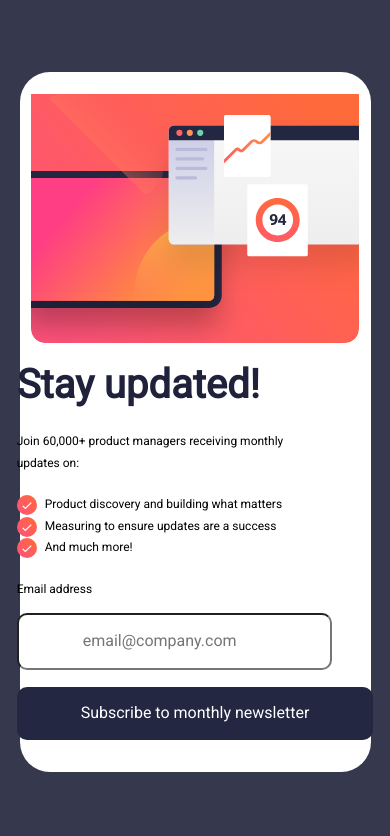
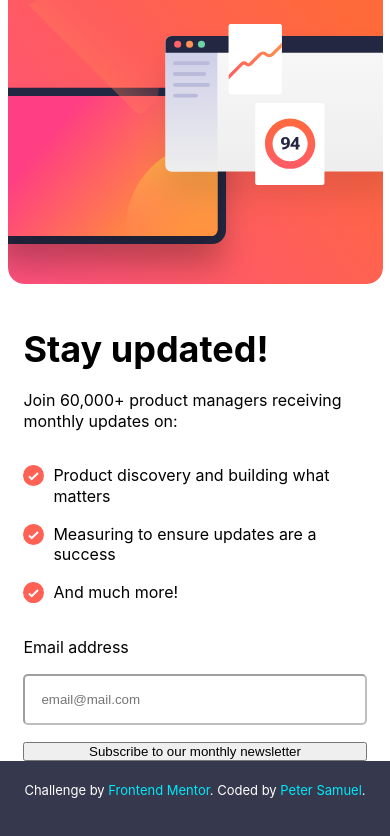
Before and after one commit to PeterSamuel2001/Newsletter-Signup, a plain HTML site: page index.html in a window 390 px wide. Drawn offline with Linux system fonts and the light colour scheme.

Commit message:
Add files via upload

```diff
--- a/index.html
+++ b/index.html
@@ -5,76 +5,68 @@
   <meta charset="UTF-8">
   <meta name="viewport" content="width=device-width, initial-scale=1.0">
   <!-- displays site properly based on user's device -->
-  <link rel="preconnect" href="https://fonts.googleapis.com">
-  <link rel="preconnect" href="https://fonts.gstatic.com" crossorigin>
-  <link href="https://fonts.googleapis.com/css2?family=Roboto:ital,wght@0,400;1,700&display=swap" rel="stylesheet">
+  <link rel="stylesheet" href="style.css">
+  <script defer src="script.js"></script>
+  <link rel="stylesheet" href="reset.css">
   <link rel="icon" type="image/png" sizes="32x32" href="./assets/images/favicon-32x32.png">
-  <link rel="stylesheet" href="style.css">
+
   <title>Frontend Mentor | Newsletter sign-up form with success message</title>
 
   <!-- Feel free to remove these styles or customise in your own stylesheet 👍 -->
   <style>
     .attribution {
-      font-size: 11px;
+      color: hsl(0, 0%, 100%);
+      font-size: 13px;
       text-align: center;
     }
 
     .attribution a {
-      color: hsl(228, 45%, 44%);
+      color: hsl(184, 100%, 49%);
     }
   </style>
 </head>
 
 <body>
 
-  <!-- Sign-up form start -->
-  <section>
-    <div class="container">
+  <main>
+    <div class="container" id="container">
       <div class="left">
-        <h1>Stay updated!</h1>
-        <p class="padding-block">Join 60,000+ product managers receiving monthly updates on:</p>
-        <div class="padding-block">
-          <ul>
+        <h1>
+          Stay updated!
+        </h1>
 
-            <li class="p">
-              <p>Product discovery and building what matters</p>
-            </li>
-            <li class="p">
-              <p>Measuring to ensure updates are a success</p>
-            </li>
-            <li class="p">
-              <p>And much more!</p>
-            </li>
-          </ul>
-        </div>
+        <p>
+          Join 60,000+ product managers receiving monthly updates on:
+        </p>
 
-
-        <div class="newsletter padding-block">
-          <p>Email address</p>
-          <input class="email" type="email" placeholder="email@company.com">
-          <button class="subscribe">Subscribe to monthly newsletter</button>
-        </div>
-
-
-        <!--         Thanks for subscribing!
-
-        A confirmation email has been sent to ash@loremcompany.com.
-        Please open it and click the button inside to confirm your subscription.
-
-        Dismiss message -->
-      </div>
-      <div class="right">
         <ul>
-          <li><img class="desktop" src="assets/images/illustration-sign-up-desktop.svg" alt=""></li>
-          <li><img class="mobile" src="assets/images/illustration-sign-up-mobile.svg" alt=""></li>
+          <li>Product discovery and building what matters</li>
+          <li>Measuring to ensure updates are a success</li>
+          <li>And much more!</li>
         </ul>
+        <form>
+          <label for="email">Email address</label>
+          <input class="email-input" id="emailInput" type="email" placeholder="email@mail.com" required>
+          <button class="newsletter-btn button" id="submitEmail" type="submit">Subscribe to our monthly newsletter</button>
+        </form>
       </div>
 
+      <div class="right">
+        <img class="desktop-image" src="assets/images/illustration-sign-up-desktop.svg" alt="">
+        <img class="mobile-image" src="assets/images/illustration-sign-up-mobile.svg" alt="">
+      </div>
+    </div>
 
-    </div>
-  </section>
+    <dialog class="newsletter-modal" id="newsletterModal">
+      <div id="modalMessage"></div> <!-- Add a new element to display messages -->
+      <button class="modal-close-btn button" id="closeModal" type="submit">Dismiss message</button>
+    </dialog>
 
-
+  </main>
+  <div class="attribution">
+    Challenge by <a href="https://www.frontendmentor.io?ref=challenge" target="_blank">Frontend Mentor</a>.
+    Coded by <a href="#">Peter Samuel</a>.
+  </div>
 </body>
 
 </html>
--- /dev/null
+++ b/reset.css
@@ -0,0 +1,77 @@
+*:first-child {
+    margin-top: 0;
+}
+
+*:last-child {
+    margin-bottom: 0;
+}
+
+*,
+*::before,
+*::after {
+    box-sizing: border-box;
+    text-decoration: none;
+    list-style-type: none;
+}
+
+* {
+    margin: 0;
+    padding: 0;
+}
+
+/* Remove list styles on ul, ol elements with a list role, which suggests default styling will be removed */
+ul[role='list'],
+ol[role='list'] {
+    list-style: none;
+}
+
+/* Set core root defaults */
+html:focus-within {
+    scroll-behavior: smooth;
+}
+
+html,
+body {
+    height: 100%;
+    margin: auto;
+}
+
+/* Set core body defaults */
+body {
+    font-family: 'Be Vietnam Pro', sans-serif;
+    font-family: 'Inter', sans-serif;
+    text-rendering: optimizeSpeed;
+    line-height: 1.3;
+
+    overflow-x: hidden;
+}
+
+/* A elements that don't have a class get default styles */
+a:not([class]) {
+    text-decoration-skip-ink: auto;
+}
+
+/* Make images easier to work with */
+img,
+picture,
+svg {
+    max-width: 100%;
+    display: block;
+}
+
+
+/* Remove all animations, transitions and smooth scroll for people that prefer not to see them */
+@media (prefers-reduced-motion: reduce) {
+    html:focus-within {
+        scroll-behavior: auto;
+    }
+
+    *,
+    *::before,
+    *::after {
+        animation-duration: 0.01ms !important;
+        animation-iteration-count: 1 !important;
+        transition-duration: 0.01ms !important;
+        scroll-behavior: auto !important;
+    }
+}
--- /dev/null
+++ b/script.js
@@ -0,0 +1,86 @@
+const openModal = document.getElementById('submitEmail');
+const modal = document.getElementById('newsletterModal');
+const container = document.getElementById('container');
+const closeModal = document.getElementById('closeModal');
+const form = document.querySelector('form');
+const modalMessage = document.getElementById('modalMessage');
+
+openModal.addEventListener('click', () => {
+  const emailInput = document.getElementById('emailInput');
+  const email = emailInput.value.trim();
+
+  if (email === '') {
+    displayMessage("Please enter an email");
+  } else {
+    modal.show();
+    modal.style.display = 'flex';
+    modal.style.flexDirection = 'column';
+    container.style.display = 'none';
+  }
+});
+
+closeModal.addEventListener('click', () => {
+  modal.style.display = 'none';
+  container.style.display = 'flex';
+});
+
+function displayMessage(message) {
+  const emailInput = document.getElementById('emailInput');
+  const email = emailInput.value.trim();
+  const emailPattern = /^[^\s@]+@[^\s@]+\.[^\s@]+$/;
+
+  modalMessage.innerHTML = '';
+
+  if (email.match(emailPattern)) {
+    const imageElement = document.createElement('img');
+    imageElement.src = 'assets/images/icon-success.svg';
+
+    const headingElement = document.createElement('h1');
+    headingElement.textContent = 'Thanks for subscribing!';
+
+    const messageElement = document.createElement('p');
+    messageElement.textContent = message;
+
+    const messageContainer = document.createElement('div');
+    messageContainer.appendChild(imageElement);
+    messageContainer.appendChild(headingElement);
+    messageContainer.appendChild(messageElement);
+
+    imageElement.style.marginBottom = '15px';
+    headingElement.style.marginBottom = '15px';
+    messageElement.style.marginBottom = '15px';
+    modalMessage.style.display = 'block';
+
+    modalMessage.appendChild(messageContainer);
+    modalMessage.style.display = 'block';
+  } else {
+    const messageElement = document.createElement('p');
+    messageElement.textContent = message;
+
+    modalMessage.appendChild(messageElement);
+    modalMessage.style.display = 'block';
+  }
+}
+
+function hideMessage() {
+  modalMessage.textContent = '';
+  modalMessage.style.display = 'none';
+}
+
+function validateEmail() {
+  const emailInput = document.getElementById('emailInput');
+  const email = emailInput.value.trim();
+  const emailPattern = /^[^\s@]+@[^\s@]+\.[^\s@]+$/;
+
+  if (email.match(emailPattern)) {
+    displayMessage("A confirmation email has been sent to " + email + ". Please open it and click the button inside to confirm your subscription.");
+  } else {
+    displayMessage("Invalid email format");
+  }
+}
+
+form.addEventListener('submit', (e) => {
+  e.preventDefault();
+  hideMessage();
+  validateEmail();
+});
--- a/style.css
+++ b/style.css
@@ -1,147 +1,142 @@
-*:first-child {
-    margin-top: 0;
-}
-
-*:last-child {
-    margin-bottom: 0;
-}
-
-*,
-*::before,
-*::after {
-    box-sizing: border-box;
-    text-decoration: none;
-    list-style-type: none;
-}
-
-* {
-    margin: 0;
-    padding: 0;
-    font: inherit
-}
-
-/* Remove list styles on ul, ol elements with a list role, which suggests default styling will be removed */
-ul[role='list'],
-ol[role='list'] {
-    list-style: none;
-}
-
-/* Set core root defaults */
-html:focus-within {
-    scroll-behavior: smooth;
-}
-
-html,
 body {
-    height: 100%;
-    margin: auto;
-}
-
-/* Set core body defaults */
-body {
-    font-family: 'Roboto', sans-serif;
-    text-rendering: optimizeSpeed;
-    line-height: 1.8;
-    overflow-x: hidden;
     background-color: #36384D;
-
-}
-
-/* A elements that don't have a class get default styles */
-a:not([class]) {
-    text-decoration-skip-ink: auto;
-}
-
-/* Make images easier to work with */
-img,
-picture,
-svg {
-    max-width: 100%;
-    display: block;
 }
 
 
-/* Remove all animations, transitions and smooth scroll for people that prefer not to see them */
-@media (prefers-reduced-motion: reduce) {
-    html:focus-within {
-        scroll-behavior: auto;
+
+.hidden {
+    display: none;
 }
 
-    *,
-    *::before,
-    *::after {
-        animation-duration: 0.01ms !important;
-        animation-iteration-count: 1 !important;
-        transition-duration: 0.01ms !important;
-        scroll-behavior: auto !important;
+p,
+li {
+    max-width: 40ch;
+}
+
+
+@media (max-width: 900px) {
+
+    h1 {
+        font-size: 2.25em;
+    }
+
+    .container {
+        display: flex;
+        flex-direction: column-reverse;
+        gap: 5vh;
+        background-color: white;
+    }
+
+    .left {
+        padding: 0vh 6vw;
+        display: flex;
+        flex-direction: column;
+        gap: 2vh;
+    }
+
+    .left br {
+        display: none;
+    }
+
+    .left ul li {
+        margin: 2vh 0vw;
+        background: url(/assets/images/icon-list.svg) no-repeat 0px 0px transparent;
+        padding-left: 30px;
+    }
+
+    .right .desktop-image {
+        display: none;
+    }
+
+    .right {
+        display: flex;
+        justify-content: center;
+    }
+
+    form {
+        display: grid;
+        gap: 2vh;
+    }
+
+    .email-input {
+        padding: 1rem 1rem;
+        border-color: rgba(0, 0, 0, 0.375);
+        border-radius: 5px;
+    }
+
+    .newsletter-button,
+    .newsletter-button a {
+        padding: 0.85rem 1rem;
+        border-radius: 5px;
+        color: white;
+        background-color: #232742;
+    }
+
+    .attribution {
+        margin-top: 2.5vh;
     }
 }
 
-/* classes */
+@media (min-width: 901px) {
 
-.padding-block {
-    padding-block: 10px;
+    h1 {
+        font-size: 3.25em;
     }
 
-/* end of classes */
-
-h1 {
-    color: #20223B;
-    font-size: 3em;
-    font-weight: 700;
+    h2 {
+        font-size: 2.25em;
     }
 
-p {
-    font-size: 1em;
-    max-width: 40ch;
-}
 
-section {
-
+    main {
         display: flex;
         justify-content: center;
         align-items: center;
-    height: 100vh;
+        height: 97vh;
+        padding: 0vh 10vw;
     }
 
     .container {
         display: flex;
         align-items: center;
-    gap: 1.5vw;
-    background-color: #FFFFFF;
-    padding: 1.4rem 1.6rem;
-    border-radius: 30px;
+        gap: 4vw;
+        border-radius: 25px;
+        padding: 1rem 1rem 1rem 3rem;
+        background-color: white;
     }
 
+
     .left {
-    display: flex;
-    flex-direction: column;
-    padding: 0rem 0rem 0rem 2rem;
+        display: grid;
+        gap: 2vh;
     }
 
-.left ul li p:before {
-    content: '';
-    display: inline-block;
-    height: 1.25rem;
-    width: 1.25rem;
-    vertical-align: middle;
-    background-image: url(assets/images/icon-success.svg);
-    background-size: contain;
-    margin-right: 0.5rem;
+    .left ul li {
+        margin: 2vh 0vw;
+        background: url(/assets/images/icon-list.svg) no-repeat 0px 0px transparent;
+        padding-left: 30px;
     }
 
-.email {
-    display: block;
-    margin-top: 1.5vh;
-    padding: 0.75rem 4rem;
-    border-radius: 10px;
+    .right .mobile-image {
+        display: none;
     }
 
-.subscribe {
+    form {
+        display: grid;
+        gap: 2vh;
+    }
+
+    .email-input {
+        padding: 0.75rem 1rem;
+        border-color: rgba(0, 0, 0, 0.375);
+        border-radius: 5px;
+    }
+
+
+    .button {
         color: #FFFFFF;
-    border-radius: 10px;
-    padding: 0.75rem 4rem;
-    margin-top: 2vh;
+        border-radius: 5px;
+        padding: 0.85rem 0rem;
         border: none;
         position: relative;
         background-color: #232742;
@@ -149,72 +144,36 @@ section {
         white-space: nowrap;
     }
 
-.subscribe::before {
+    .button::before {
+        content: '';
         position: absolute;
-    content: '';
         top: 0;
         right: 0;
         bottom: 0;
         left: 0;
-    background: rgb(255, 87, 113);
-    background: linear-gradient(90deg, rgba(255, 87, 113, 0.9809173669467787) 52%, rgba(255, 68, 100, 1) 54%, rgba(255, 123, 0, 1) 62%, rgba(255, 114, 29, 1) 100%, rgba(255, 102, 70, 1) 100%);
+        border-radius: 5px;
+        background-image: linear-gradient(to right, hsl(343, 100%, 70%), hsl(4, 100%, 67%));
         z-index: -1;
         transition: opacity 0.3s linear;
         opacity: 0;
     }
 
-.subscribe:hover::before {
+    .button:hover::before {
         opacity: 1;
     }
 
-@media (max-width: 451px) {
-
-    h1 {
-        color: #20223B;
-        font-size: 2.5em;
-        font-weight: 700;
+    .newsletter-modal {
+        position: absolute;
+        top: 50%;
+        left: 50%;
+        transform: translate(-50%, -50%);
+        max-width: 48ch;
+        padding: 3rem 2rem;
+        border-radius: 20px;
     }
 
-    p {
-        font-size: 0.75em;
-        max-width: 40ch;
-    }
-
-    .desktop {
-        display: none;
-    }
-
-    .container {
-        display: flex;
-        flex-direction: column-reverse;
-        padding: 1.4rem 0.7rem;
-        max-width: 90vw;
-    }
-
-    .left {
-        padding: 0rem 0rem 0rem 0rem;
+    .valid-email {
+        width: 3rem;
+        height: 3rem;
     }
 }
-
-@media (min-width: 451px) and (max-width: 800px) {
-    .desktop {
-        display: none;
-    }
-
-    .container {
-        display: flex;
-        flex-direction: column-reverse;
-        padding: 1.4rem 0.7rem;
-        max-width: 90vw;
-    }
-
-    .left {
-        padding: 0rem 0rem 0rem 0rem;
-    }
-}
-
-@media (min-width: 801px) {
-    .mobile {
-        display: none;
-    }
-}
```
Lines whose indentation alone changed are shown as unchanged.
